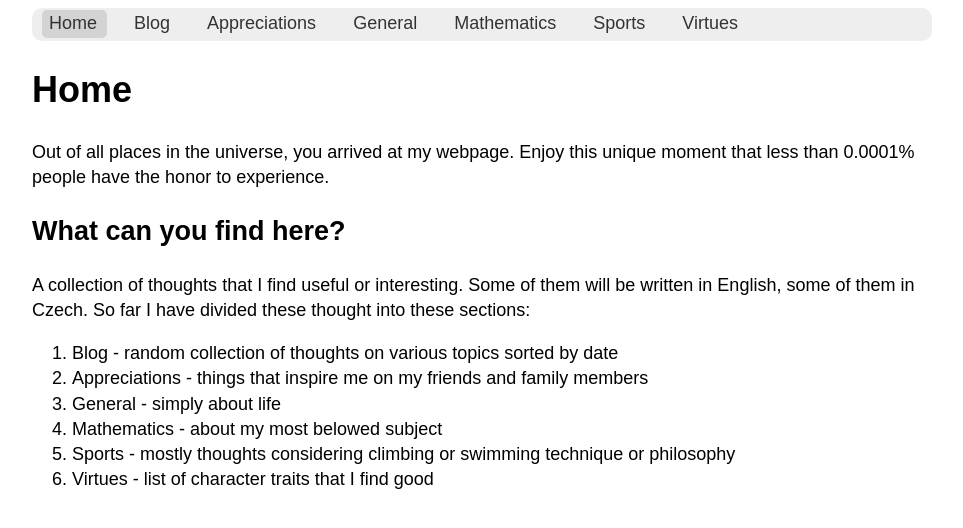
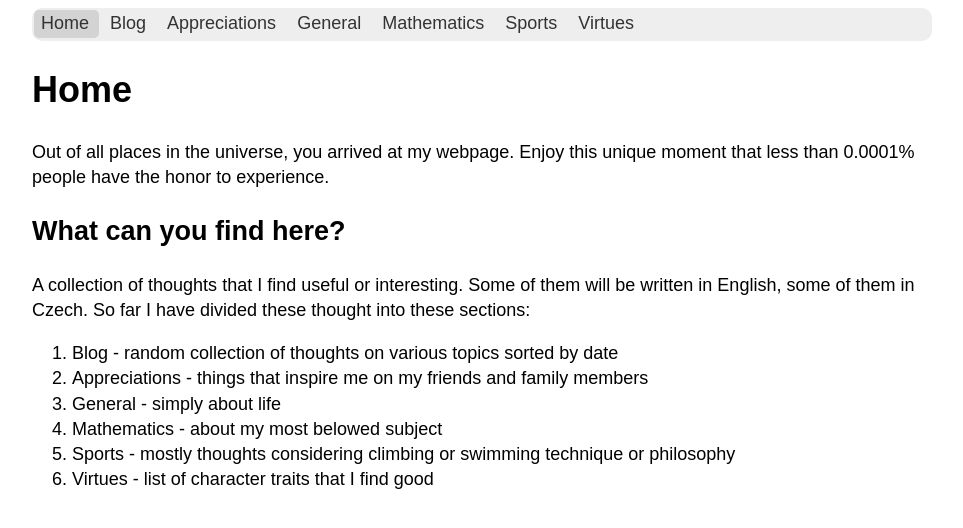
Before and after one commit to hartmaj2/hartmaj2.github.io, a Jekyll site: the page built from index.md, in a window 1280 px wide. Shown: the top 528 px of the page, without its empty margins (158-1121 px from the left). Built offline with Jekyll 4.4.1, drawn with Linux system fonts in a browser that asks for light colours.

Commit message:
Decrease margins

```diff
--- a/css/style.css
+++ b/css/style.css
@@ -18,7 +18,7 @@ nav {
 }
 
 nav a {
-  margin: 0px 10px;
+  margin: 0px 2px;
   text-decoration: none;
   color: #333;
   border-radius: 5px;
```
